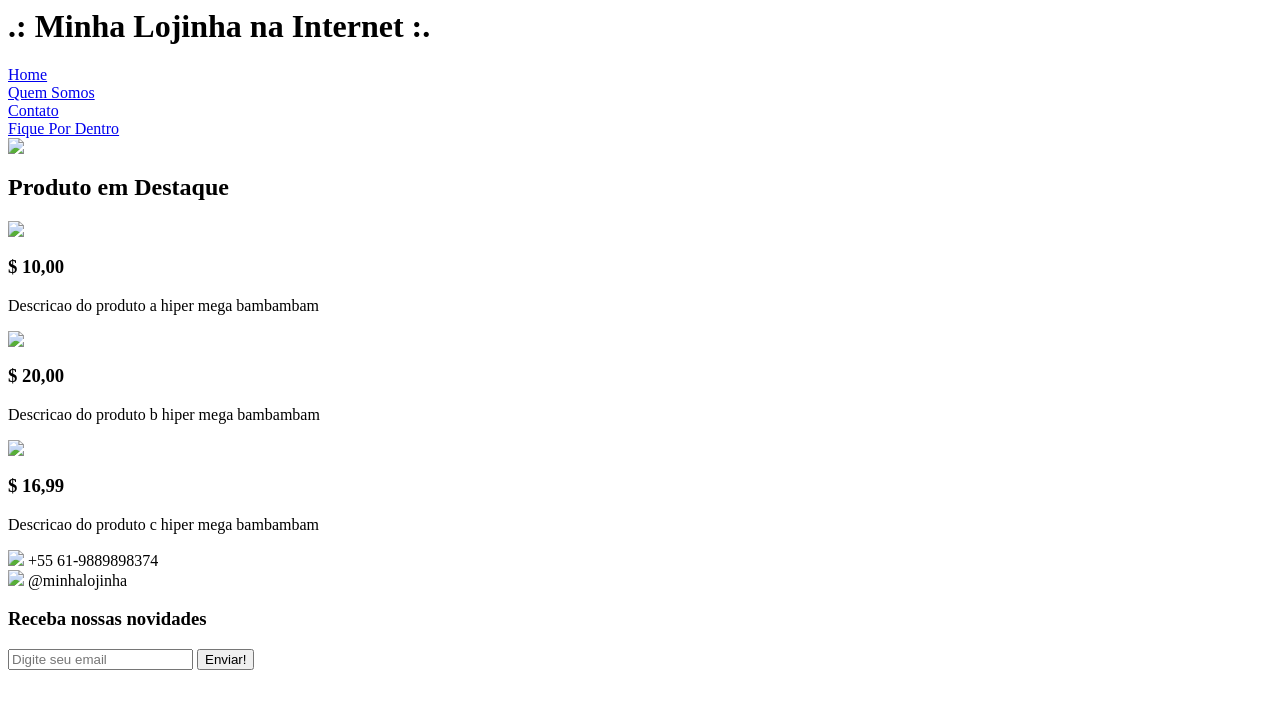
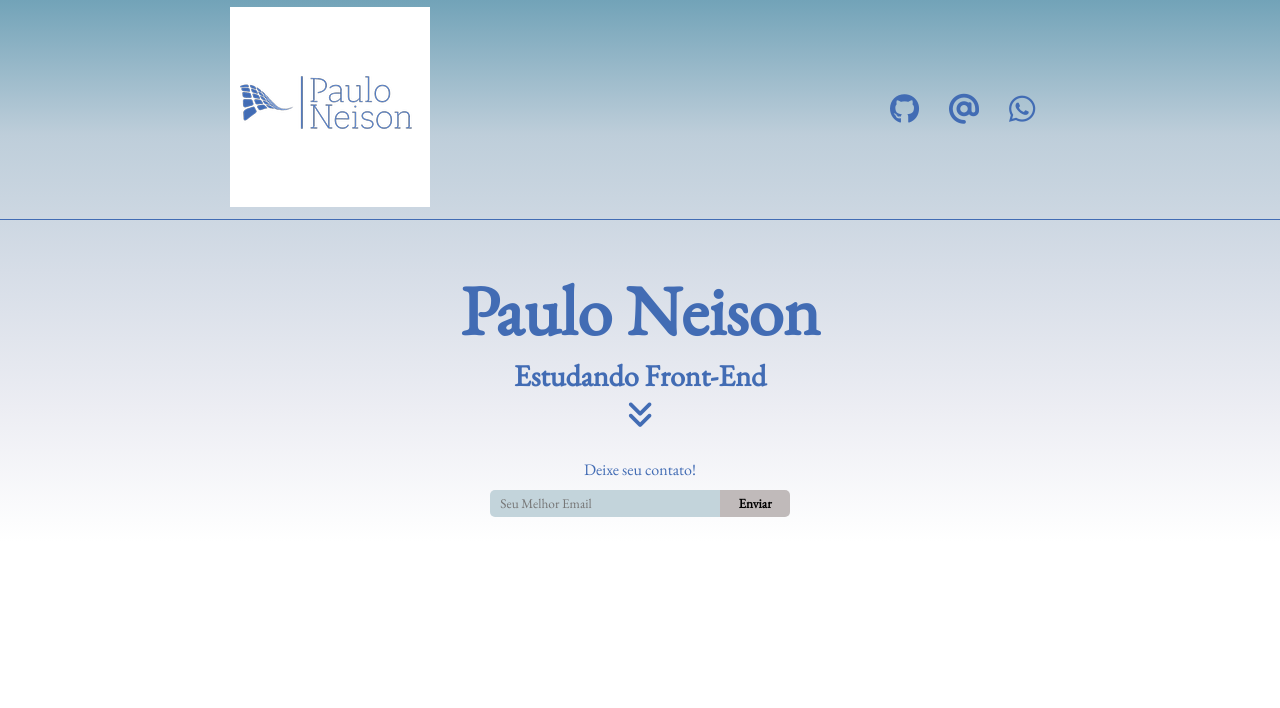
Before and after one commit to pauloneison/Aprendendo-Front-End, a plain HTML site: page index.html in a window 1280 px wide. Drawn offline with nearby package versions, Linux system fonts and the light colour scheme.

Commit message:
add inicial tirando pane cabeção

```diff
--- a/index.html
+++ b/index.html
@@ -1,66 +1,74 @@
-<html>
-    <head>
-        <title>.: Minha Lojinha na Internet :.</title>
+<!DOCTYPE html>
+<html lang="pt-BR">
+<head>
+    <meta charset="UTF-8">
+    <meta http-equiv="X-UA-Compatible" content="IE=edge">
+    <meta name="viewport" content="width=device-width, initial-scale=1.0">
+    <script src="https://kit.fontawesome.com/448cd6e6d3.js" crossorigin="anonymous"></script>
+    <link rel="stylesheet" href="style.css">
+    <link rel="preconnect" href="https://fonts.googleapis.com">
+    <link rel="preconnect" href="https://fonts.gstatic.com" crossorigin>
+    <link href="https://fonts.googleapis.com/css2?family=EB+Garamond&family=Montserrat:ital,wght@0,400;0,600;1,400&family=Roboto+Condensed:ital,wght@0,300;0,700;1,400&display=swap" rel="stylesheet">
 
-    </head>
+    <title>Paulo Neison</title>
+</head>
+<body>
+    <header>
+        <div>
+            <img src="./logo_paulo.jpg" alt="Logo Paulo Neison">
+        </div>
+        <ul>
+            <li>
+                <a target="_blank" href ="https://github.com/pauloneison" class="fa-brands fa-github"></a>
 
-    <body>
-        <div id="cabecalho" >
-            <h1>.: Minha Lojinha na Internet :.</h1>
+            </li>
+            <li>
+                <a target="_blank" href ="mailto:pncruz@outlook.com" class="fa-solid fa-at"></a>
+            </li>
+            <li>
+                <a target="_blank" href ="https://wa.me/61982725744"  class="fa-brands fa-whatsapp"></a>
+            </li>
+        </ul>
 
-        </div>
-        <div id="navbar">
-            <div><a href="index.html">Home</a></div>
-            <div><a href="quemsomos.html">Quem Somos</a></div>
-            <div><a href="contato.html">Contato</a></div>
-            <div><a href="blog.html">Fique Por Dentro</a></div>
-        </div>
+    </header>
 
-        <div id="imagemgeral">
-            <img src="imagem.jpg"/>
-        </div>
-
-        <div id="titulodestaque">
-            <h2>Produto em Destaque</h2>
-        </div>
-
-        <div id="produtos">
-            <div class="produtodestaque">
-                <img src="produto a.png" >
-                <h3>$ 10,00</h3>
-                <p>Descricao do produto a hiper mega bambambam </p>
-
+    <main>
+        <section class="container">
+            <div class="name">
+                <h1>Paulo Neison</h1>
+                <h5> Estudando Front-End </h5>
             </div>
 
-            <div class="produtodestaque">
-                <img src="produto b.png" >
-                <h3>$ 20,00</h3>
-                <p>Descricao do produto b hiper mega bambambam </p>
+            <div onclick ="displayAbout ()" id="arrow">
+                <i id="animation" class="fa-solid fa-angles-down"></i>
+            </div>
+            <div style="display: none;" id="about">
+                <p>
+                    Tudo o que você se propor a fazer, faça o seu melhor.
+                    Jamais se comprometa com algo e faça menos do que puder fazer.
+                    O seu melhor é esperado e ele pode mudar o mundo.
+ Desconhecido
+                </p>
+            </div>
+            <div class="form">
+                <div>
+                    <p>Deixe seu contato!</p>
+                </div>
+                <form action="">
+                    <input type="text" placeholder="Seu Melhor Email">
+                    <button>Enviar</button>
+                </form>
+            </div>
+        </section>
 
-            </div>
-
-            <div class="produtodestaque">
-                <img src="produto c.png" >
-                <h3>$ 16,99</h3>
-                <p>Descricao do produto c hiper mega bambambam </p>
-
-            </div>
-
-        </div>
-
-        <div id="rodape">
-            <div id="redes sociais">
-                <img src="whats.jpg" /> +55 61-9889898374 <br />
-                <img src="insta.jpg" /> @minhalojinha <br />
-            </div>
-            <div id="email">
-                <h3> Receba nossas novidades </h3>
-                <input type="Email" id="inputemail" placeholder="Digite seu email" />
-                <button>Enviar!</button>
-            </div>
-        </div>
-
-    </body>
-
-
+    </main>
+    <script>
+        function displayAbout () {
+            var arrow = document.getElementById('animation');
+            arrow.classList.toggle('rotaçao');
+            var display = document.getElementById('about');
+            display.classList.toggle('active');
+        }
+    </script>
+</body>
 </html>
```
Also changed, not shown: index_2.html (deleted, +0 -74 lines), linkedin.png (deleted), 1 other file.
